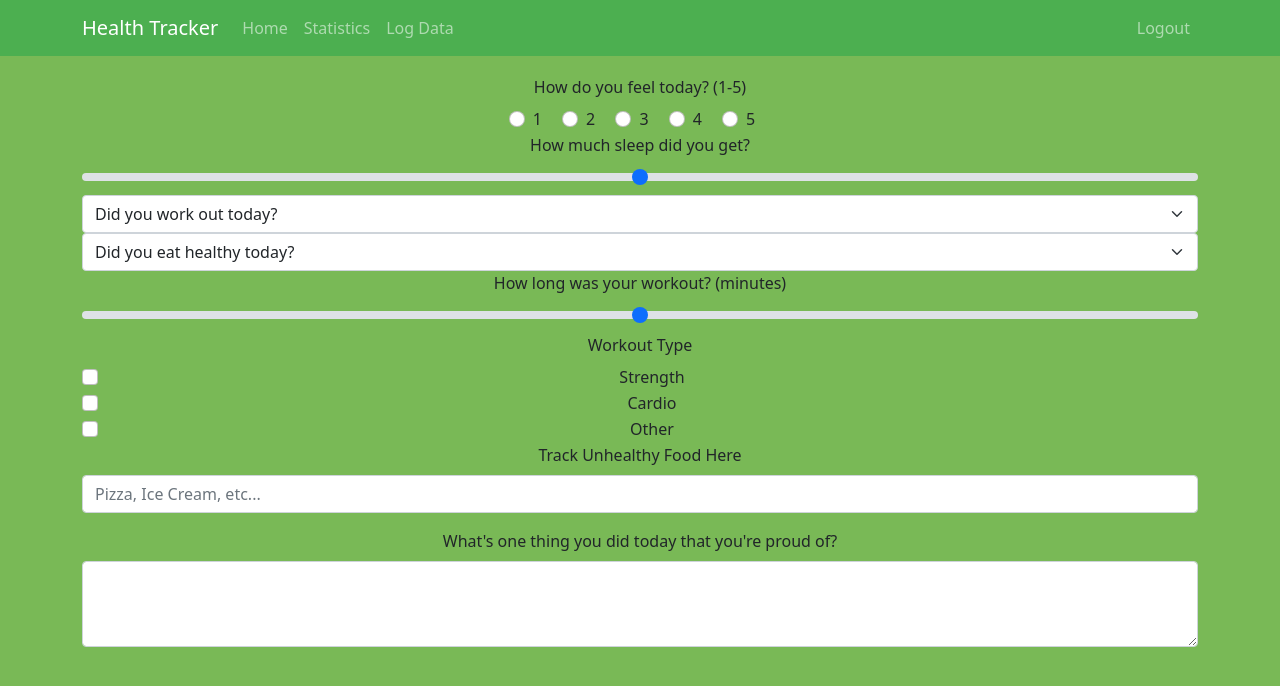
After one commit to anish-kondepudi/HealthTracker, a Flask app: page /log_data in a window 1280 px wide. The commit adds this page. Shown: the top 686 px of the page. Run offline with Flask 2, Linux system fonts and the light colour scheme; a user stored in the database is signed in.

Commit message:
Added page to log data
- Need to add JS to show value above slider
- Need to fix checkbox spacing (left aligned currently)
- Need to configure backend to process data
- Need to add/remove forms based on previous answers (JavaScript)

==============

Also, fixed bug of elements getting pushed to top.

```diff
--- a/main.py
+++ b/main.py
@@ -26,10 +26,22 @@ def home():
 
 @app.route("/stats")
 def stats():
-	return render_template("stats.html")
+    if "username" not in session:
+        return redirect(url_for('home'))
+    return render_template("stats.html")
+
+@app.route("/log_data")
+def log_data():
+    if "username" not in session:
+        return redirect(url_for('home'))
+    return render_template("log_data.html")
 
 @app.route("/register", methods=['GET', 'POST'])
 def register():
+    # If user is already logged in, redirect to home
+    if "username" in session:
+        return redirect(url_for('home'))
+
     form = RegistrationForm()
     if form.validate_on_submit():
 
@@ -67,6 +79,10 @@ def register():
 
 @app.route("/login", methods=['GET', 'POST'])
 def login():
+    # If user is already logged in, redirect to home
+    if "username" in session:
+        return redirect(url_for('home'))
+
     form = LoginForm()
     if form.validate_on_submit():
 
--- a/static/main.css
+++ b/static/main.css
@@ -31,6 +31,7 @@
 
 .navbar-nav .nav-link {
 	color: #cbd5db;
+	position: relative;
 }
 
 .nav-link:hover {
--- a/templates/base.html
+++ b/templates/base.html
@@ -29,7 +29,8 @@
           		<div class="navbar-collapse navbar-nav">
           			<a class="nav-item nav-link" href="/home">Home</a>
       			    {% if session["username"] %}
-				        <a class="nav-item nav-link" href="/stats">Stats</a>
+				        <a class="nav-item nav-link" href="/stats">Statistics</a>
+				        <a class="nav-item nav-link" href="/log_data">Log Data</a>
 				    {% endif %}
           		</div>
 
@@ -48,7 +49,7 @@
 
       	<!-- Main Container For Future Use -->
 	    <main role="main" class="container">
-	      	<div class="row">
+	      	<div class="content-block">
 	        	<div>
 	        		{% block content %}{% endblock %}
           		</div>
--- /dev/null
+++ b/templates/log_data.html
@@ -0,0 +1,98 @@
+{% extends "base.html" %}
+
+{% block title %}Data Logging Page{% endblock %}
+
+{% block content %}
+
+<div class="shift">
+
+  <label for="exampleFormControlInput1" class="form-label">How do you feel today? (1-5)</label>
+  <div>
+    <div class="form-check form-check-inline">
+      <input class="form-check-input" type="radio" name="inlineRadioOptions" id="feeling1" value="option1">
+      <label class="form-check-label">1</label>
+    </div>
+    <div class="form-check form-check-inline">
+      <input class="form-check-input" type="radio" name="inlineRadioOptions" id="feeling2" value="option2">
+      <label class="form-check-label">2</label>
+    </div>
+    <div class="form-check form-check-inline">
+      <input class="form-check-input" type="radio" name="inlineRadioOptions" id="feeling3" value="option3">
+      <label class="form-check-label">3</label>
+    </div>
+    <div class="form-check form-check-inline">
+      <input class="form-check-input" type="radio" name="inlineRadioOptions" id="feeling4" value="option4">
+      <label class="form-check-label">4</label>
+    </div>
+    <div class="form-check form-check-inline">
+      <input class="form-check-input" type="radio" name="inlineRadioOptions" id="feeling5" value="option5">
+      <label class="form-check-label">5</label>
+    </div>
+  </div>
+
+  <div>
+    <label for="customRange3" class="form-label">How much sleep did you get?</label>
+    <input id="sleepSlider" type="range" class="form-range" min="0" max="12" step="0.5" id="customRange3">
+  </div>
+
+  <div>
+    <select class="form-select" aria-label="Default select example">
+      <option selected>Did you work out today?</option>
+      <option value="1">Yes</option>
+      <option value="2">No</option>
+    </select>
+  </div>
+
+  <div>
+    <select class="form-select" aria-label="Default select example">
+      <option selected>Did you eat healthy today?</option>
+      <option value="1">Yes</option>
+      <option value="2">No</option>
+    </select>
+  </div>
+
+  <div>
+    <label for="customRange3" class="form-label">How long was your workout? (minutes)</label>
+    <input id="sleepSlider" type="range" class="form-range" min="0" max="120" step="5" id="customRange3">
+  </div>
+
+  <div>
+    <label for="exampleFormControlInput1" class="form-label">Workout Type</label>
+    <div class="form-check">
+      <input class="form-check-input" type="checkbox" value="" id="flexCheckDefault">
+      <label class="form-check-label" for="flexCheckDefault">Strength</label>
+    </div>
+    <div class="form-check">
+      <input class="form-check-input" type="checkbox" value="" id="flexCheckDefault">
+      <label class="form-check-label" for="flexCheckDefault">Cardio</label>
+    </div>
+    <div class="form-check">
+      <input class="form-check-input" type="checkbox" value="" id="flexCheckDefault">
+      <label class="form-check-label" for="flexCheckDefault">Other</label>
+    </div>
+  </div>
+
+
+  <div class="mb-3">
+    <label for="exampleFormControlInput1" class="form-label">Track Unhealthy Food Here</label>
+    <input type="email" class="form-control" id="exampleFormControlInput1" placeholder="Pizza, Ice Cream, etc...">
+  </div>
+
+
+  <div class="mb-3">
+    <label for="exampleFormControlTextarea1" class="form-label">What's one thing you did today that you're proud of?</label>
+    <textarea class="form-control" id="exampleFormControlTextarea1" rows="3"></textarea>
+  </div>
+
+</div>
+
+{% endblock %}
+
+{% block css %}
+<style type="text/css">
+  .shift {
+    position: relative;
+    margin-top: 75px
+  }
+</style>
+{% endblock %}
--- a/templates/stats.html
+++ b/templates/stats.html
@@ -1,6 +1,6 @@
 {% extends "base.html" %}
 
-{% block title %}Stats Page{% endblock %}
+{% block title %}Statistics Page{% endblock %}
 
 {% block content %}
 <table class="table table-success table-striped table-hover">
```
Also changed, not shown: templates/home.html (+11 -1 lines), site.db.
